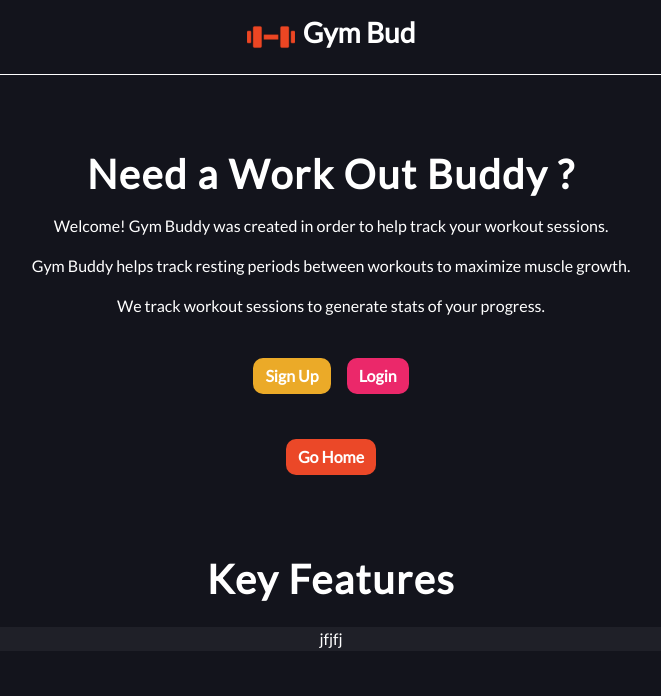
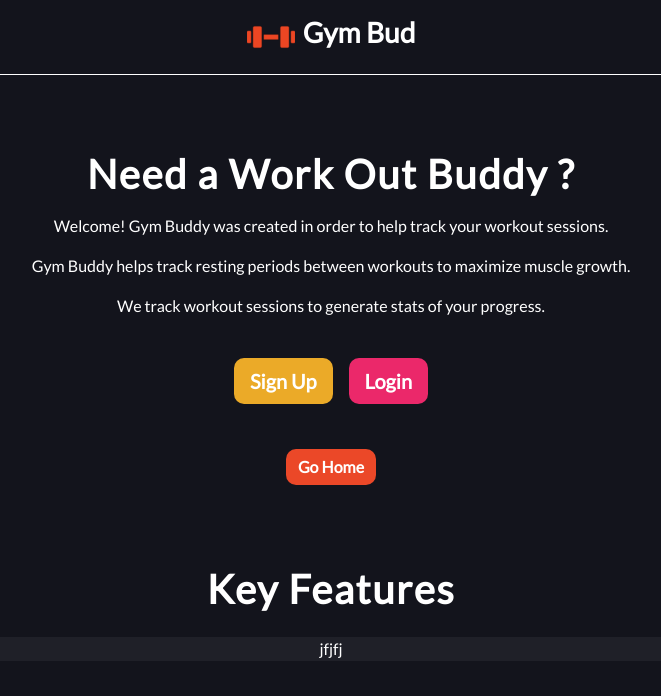
Before and after one commit to JOlivares123/GymBuddy, a React (Create React App) app: page / in a window 1280 px wide. Shown: the top 696 px of the page, without its empty margins (309-970 px from the left). Built offline with nearby package versions, Linux system fonts and the light colour scheme.

Commit message:
update btn size for landing page

```diff
--- a/src/components/Hero/Hero.jsx
+++ b/src/components/Hero/Hero.jsx
@@ -21,11 +21,16 @@ export const Hero = () => {
       <div className={isMobile() ? "d-flex flex-column" : "pt-4 text-center"}>
         <CustButton
           link="/signup"
-          className={isMobile() ? "mb-2" : "me-3"}
+          className={`btn-lg ${isMobile() ? "mb-2" : "me-3"}`}
           text="Sign Up"
           color="yellow"
         />
-        <CustButton link="/login" className="" text="Login" color="pink" />
+        <CustButton
+          link="/login"
+          className="btn-lg"
+          text="Login"
+          color="pink"
+        />
       </div>
     </div>
   );
```
